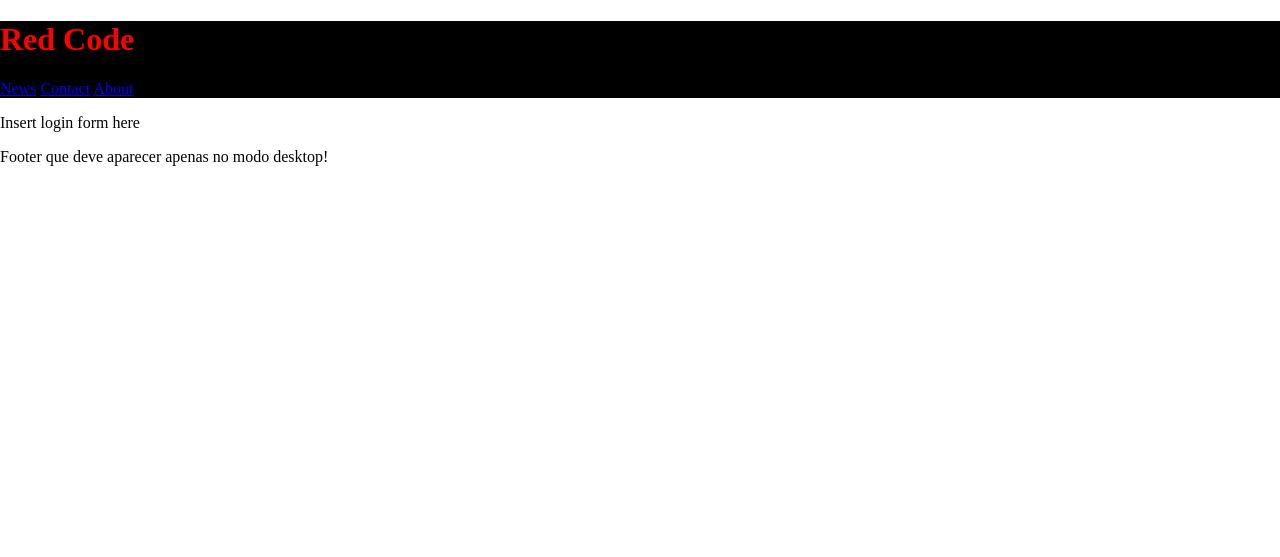
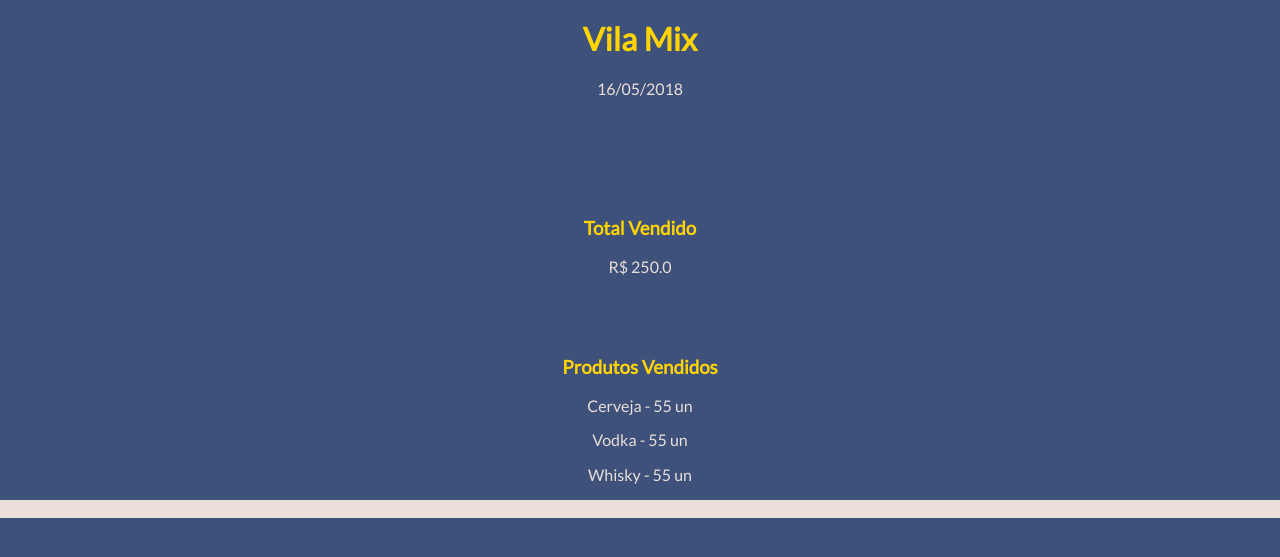
Before and after one commit to rodrigocam/gold-penny-api, a Django app: page / in a window 1280 px wide. Shown: the top 557 px of the page. Run offline with Django 3.2, Linux system fonts and the light colour scheme.

Commit message:
Create some templates

```diff
--- a/play_vendas/frontend/jinja2/frontend/base.jinja2
+++ b/play_vendas/frontend/jinja2/frontend/base.jinja2
@@ -3,21 +3,12 @@
     <head>
         <link rel="stylesheet" href="https://cdnjs.cloudflare.com/ajax/libs/normalize/8.0.0/normalize.min.css">
         <link rel="stylesheet" href="/static/css/main.css">
+        <link rel="stylesheet" type="text/css" href="http://fonts.googleapis.com/css?family=Lato">
     </head>
     <body>
         <!--[if lte IE 9]>
             <p class="browserupgrade">You are using an <strong>outdated</strong> browser. Please <a href="https://browsehappy.com/">upgrade your browser</a> to improve your experience and security.</p>
         <![endif]-->
-
-        {% block header %}
-            <header class='menu-nav'>
-                <h1>Red Code</h1>
-                <a href="#news">News</a>
-                <a href="#contact">Contact</a>
-                <a href="#about">About</a>
-            </header>
-        {% endblock %}
-
         <div id="content">
             {% block content %}
             {% endblock %}
--- a/play_vendas/frontend/jinja2/frontend/home.jinja2
+++ b/play_vendas/frontend/jinja2/frontend/home.jinja2
@@ -1,4 +1,15 @@
 {% extends "frontend/base.jinja2" %}
 {% block content %}
-    <p>Insert full content here</p>
+    <h1 class='event-name'>{{ event }}</h1>
+    <p class='event-date'> 16/05/2018 </p>
+    <div class='event-earnings'>
+        <h3>Total Vendido</h3>
+        <p>R$ {{ total_earnings }}</p>
+    </div>
+    <div class='products-sold'>
+        <h3>Produtos Vendidos</h3>
+        {% for product in products %}
+            <p> {{ product }} - 55 un</p>
+        {% endfor %}
+    </div>
 {% endblock %}
--- a/play_vendas/frontend/static/css/main.css
+++ b/play_vendas/frontend/static/css/main.css
@@ -1,8 +1,36 @@
-.menu-nav{
-    margin-top: 0;
-    background-color: black;
+body{
+    background-color: #3e517a;
+    font-family: Lato;
 }
 
-.menu-nav h1{
-    color: red;
+.content, .event-name{
+    text-align: center;
+    color: #ffd400;
 }
+.content, .event-date{
+    text-align: center;
+    color: #eadeda;
+}
+
+.content, .event-earnings{
+    margin-top: 15vh;
+    text-align: center;
+}
+
+.content, .event-earnings, h3{
+    color: #ffd400;
+}
+
+.content, .event-earnings, p{
+    color: #eadeda;
+}
+
+.content, .products-sold{
+    margin-top: 10vh;
+    text-align: center;
+    list-style-type: none;
+}
+
+footer{
+    background-color: #eadeda;
+}
--- a/play_vendas/frontend/views.py
+++ b/play_vendas/frontend/views.py
@@ -3,8 +3,12 @@ from django.contrib.auth import authenticate
 
 def index(request):
     user = authenticate(request.user)
+    event = 'Vila Mix'
+    total_earnings = 250.00
+    products = ['Cerveja', 'Vodka', 'Whisky']
+    ctx = {'event': event, 'total_earnings': total_earnings, 'products': products}
 
-    if user:
-        return render(request, 'frontend/home.jinja2')
+    #if user:
+    return render(request, 'frontend/home.jinja2', ctx)
 
-    return render(request, 'frontend/login.jinja2')
+    #return render(request, 'frontend/login.jinja2')
```
